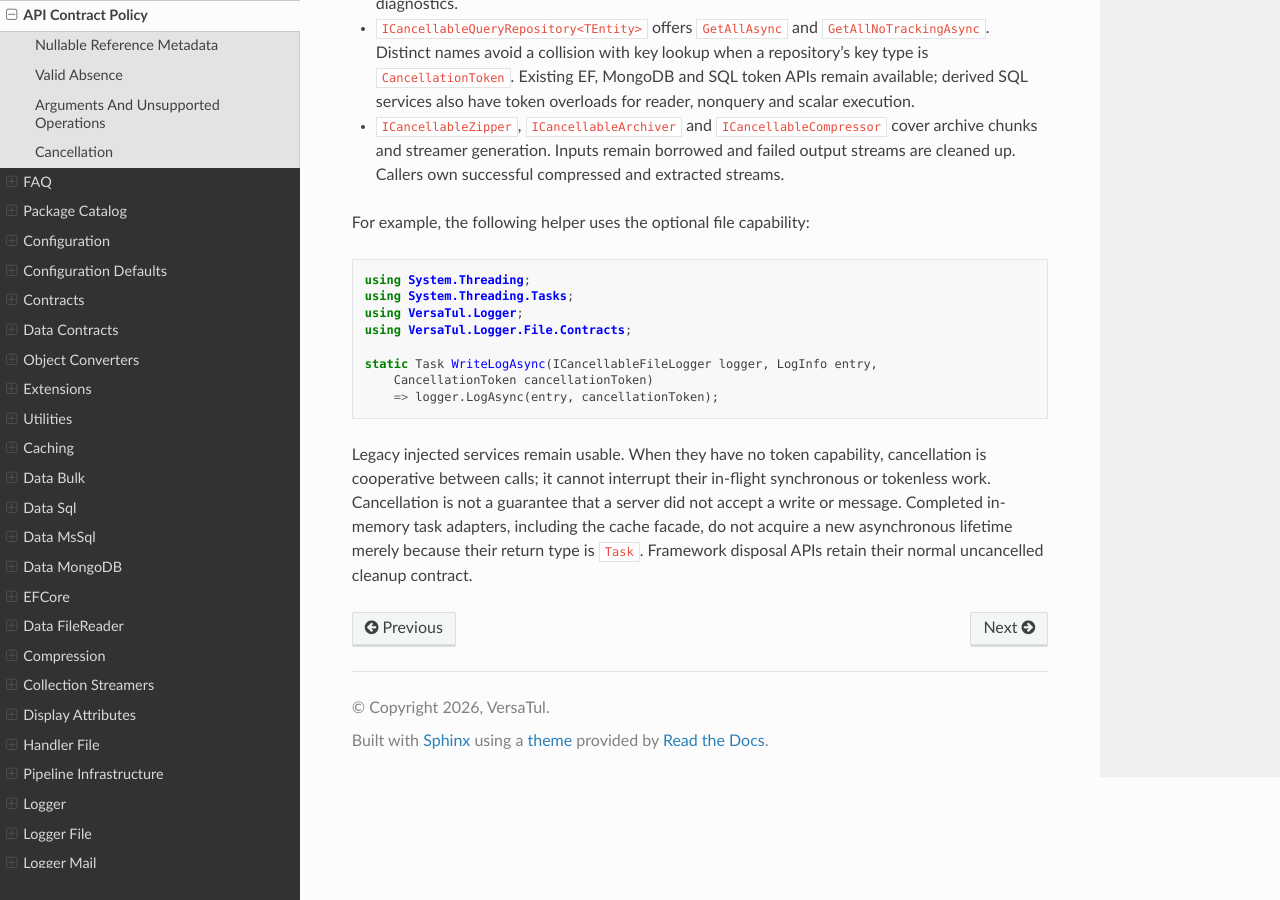
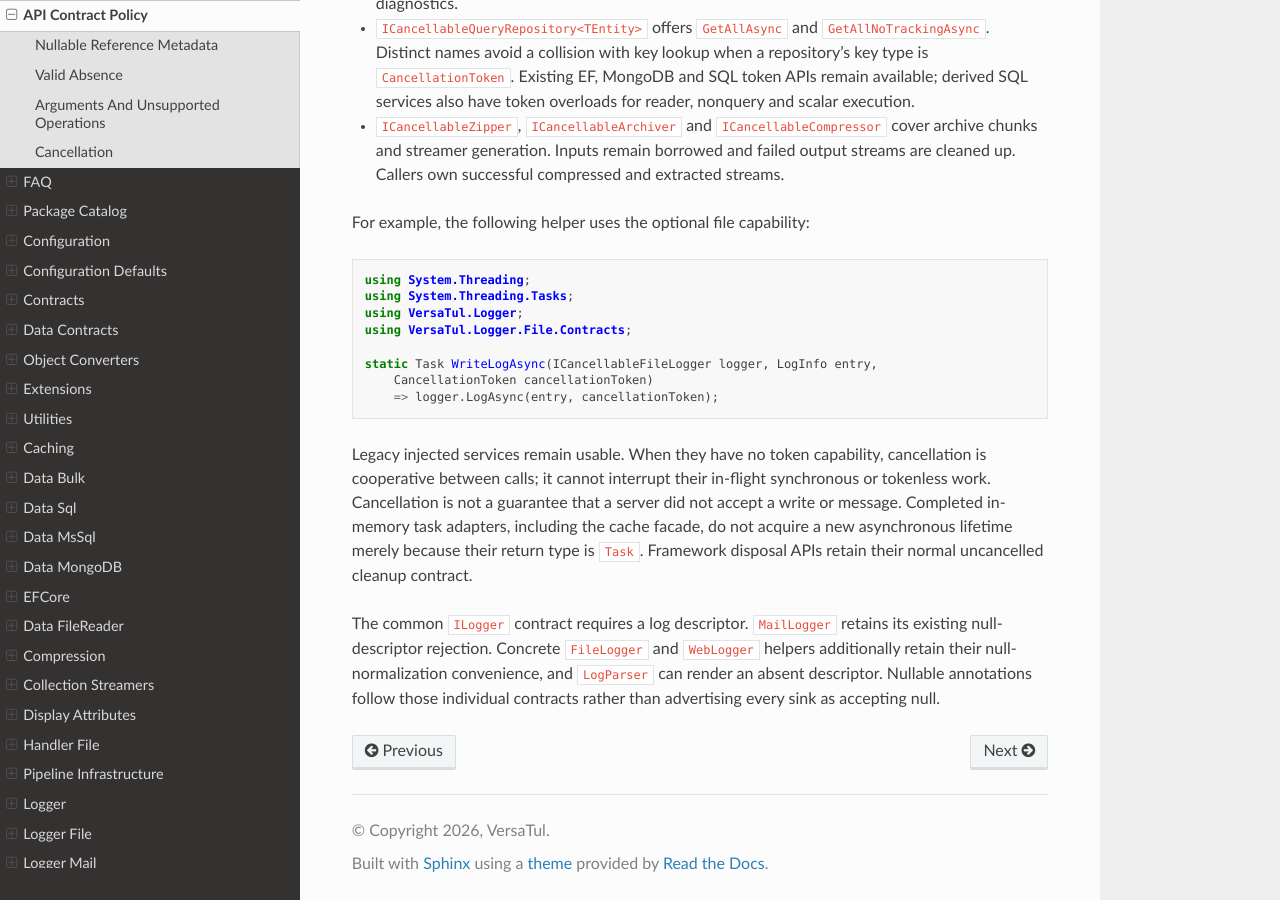
Before and after one commit to BjornWilliams/DocsVersaTul, a Sphinx documentation site: the page built from docs/source/api-contract-policy.rst, in a window 1280 px wide and 900 px high, scrolled down 2267 px. Built offline with Sphinx 7.4.7 and the Read the Docs theme 3.1.0, drawn with Linux system fonts in a browser that asks for light colours.

Commit message:
Clarify required common log descriptors and sink conveniences
AB#3034

AB#3031

```diff
--- a/docs/source/api-contract-policy.rst
+++ b/docs/source/api-contract-policy.rst
@@ -129,3 +129,9 @@ did not accept a write or message. Completed in-memory task adapters, including
 the cache facade, do not acquire a new asynchronous lifetime merely because
 their return type is ``Task``. Framework disposal APIs retain their normal
 uncancelled cleanup contract.
+
+The common ``ILogger`` contract requires a log descriptor. ``MailLogger`` retains
+its existing null-descriptor rejection. Concrete ``FileLogger`` and ``WebLogger``
+helpers additionally retain their null-normalization convenience, and
+``LogParser`` can render an absent descriptor. Nullable annotations follow those
+individual contracts rather than advertising every sink as accepting null.
```
